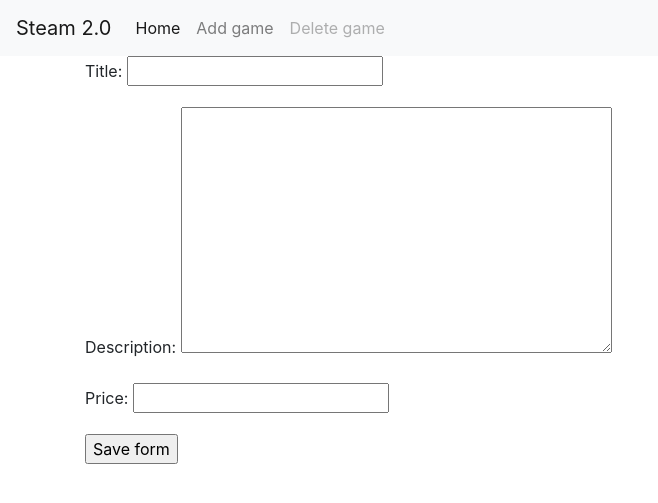
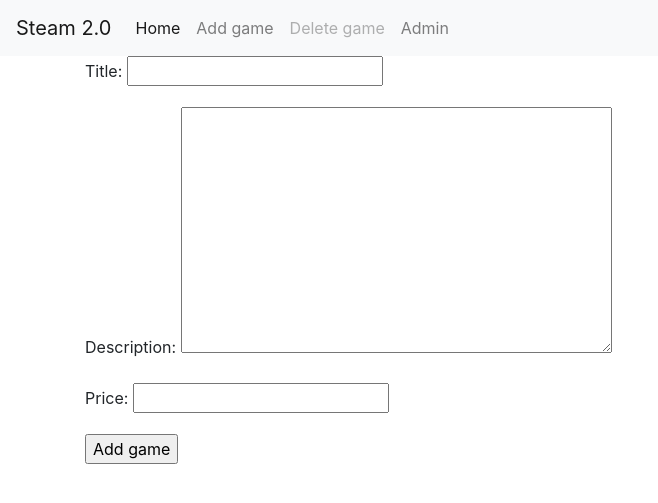
Before and after one commit to tomaszobloj/Project-Steam-2.0, a Django app: page /newgame/ in a window 1280 px wide. Shown: the top 503 px of the page, without its empty margins (0-658 px from the left). Run offline with Django 4.2, Linux system fonts and the light colour scheme.

Commit message:
link for admin
link for admin on navigation bar

```diff
--- a/projectsteam/gamedatabase/templates/base.html
+++ b/projectsteam/gamedatabase/templates/base.html
@@ -24,6 +24,9 @@
             <li class="nav-item">
               <a class="nav-link disabled" href="#" tabindex="-1" aria-disabled="true">Delete game</a>
             </li>
+            <li class="nav-item">
+                <a class="nav-link" href="/admin">Admin</a>
+              </li>
           </ul>
         </div>
       </nav>
--- a/projectsteam/gamedatabase/templates/newgame.html
+++ b/projectsteam/gamedatabase/templates/newgame.html
@@ -5,7 +5,7 @@
 <form method="POST">
     {% csrf_token %}
     {{ form.as_p }}
-    <input type="submit" value="Save form">
+    <input type="submit" value="Add game">
 </form>
 
 {% endblock %}
--- a/projectsteam/projectsteam/urls.py
+++ b/projectsteam/projectsteam/urls.py
@@ -20,5 +20,5 @@
 urlpatterns = [
     path("admin/", admin.site.urls),
     path("", views.index, name="index"),
-    path("newgame/", views.newgame, name="newgame")
+    path("newgame/", views.newgame, name="newgame"),
 ]
```
